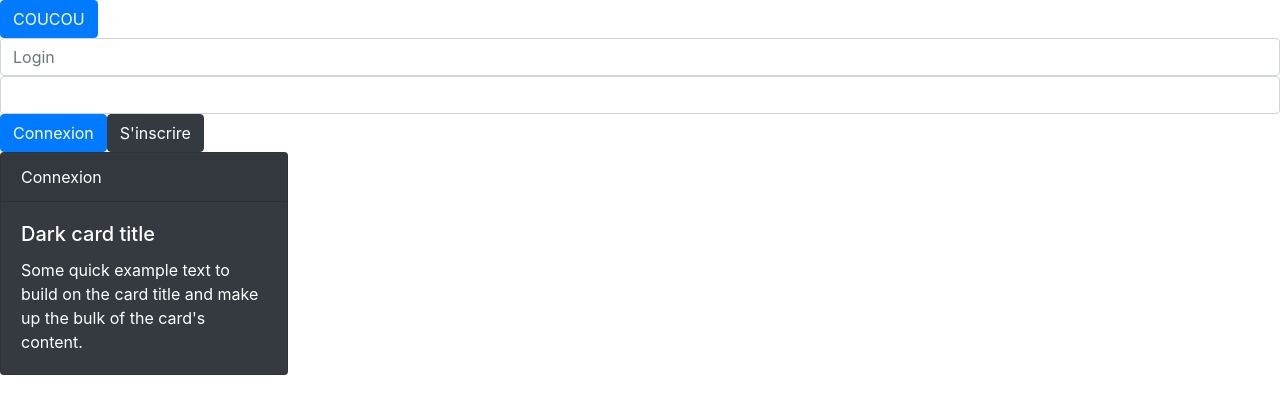
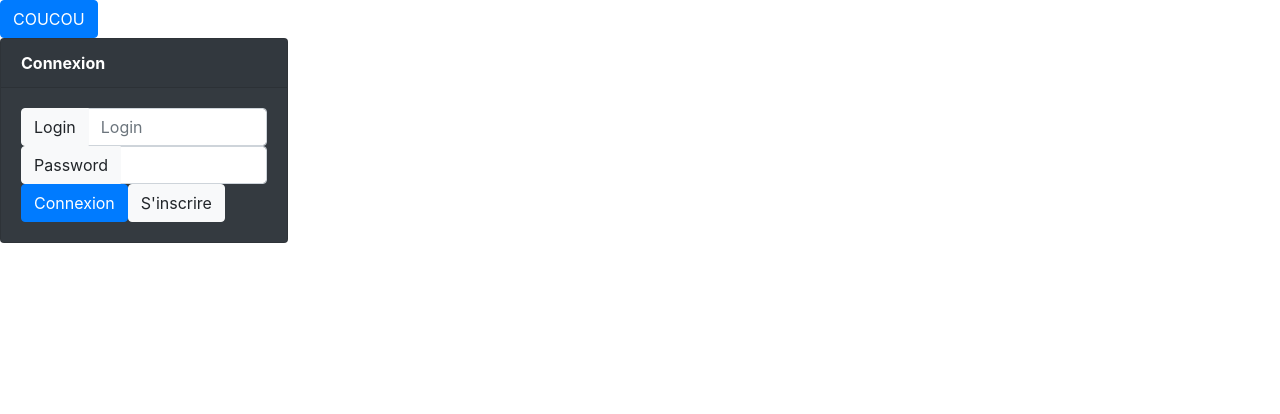
Before and after one commit to Luiluider/timebombangulargrp5, an Angular app: page /connexion in a window 1280 px wide. Shown: the top 414 px of the page. Built offline with nearby package versions, Linux system fonts and the light colour scheme.

Commit message:
Connexion

```diff
--- a/src/app/connexion/connexion.component.html
+++ b/src/app/connexion/connexion.component.html
@@ -1,12 +1,20 @@
-<input class = "form-control" type ="text" placeholder = "Login"/>
-<input class = "form-control" type ="password"/>
-<button class = "btn btn-primary" (click)="seConnecter()"> Connexion </button>
-<button class = "btn btn-dark" (click)="inscription()"> S'inscrire </button>
 
 <div class="card text-white bg-dark mb-3" style="max-width: 18rem;">
-    <div class="card-header">Connexion</div>
+    <div class="card-header"><b>Connexion</b></div>
     <div class="card-body">
-      <h5 class="card-title">Dark card title</h5>
-      <p class="card-text">Some quick example text to build on the card title and make up the bulk of the card's content.</p>
+        <div class="input-group">
+            <div class="input-group-prepend">
+                <span class="input-group-text" class = "btn btn-light" id="">Login</span>
+            </div>
+            <input class = "form-control" type ="text" placeholder = "Login"/>
+        </div>
+        <div class="input-group">
+            <div class="input-group-prepend">
+                <span class="input-group-text" class = "btn btn-light" id="">Password</span>
+            </div>
+            <input class = "form-control" type ="password"/>
+        </div>
+        <button class = "btn btn-primary" (click)="seConnecter()"> Connexion </button>
+        <button class = "btn btn-light" (click)="inscription()"> S'inscrire </button>
     </div>
-  </div>
+</div>
```
